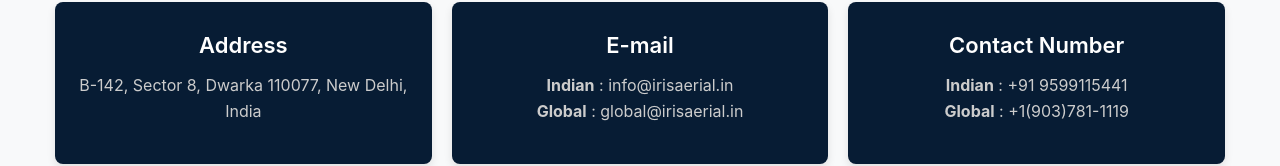
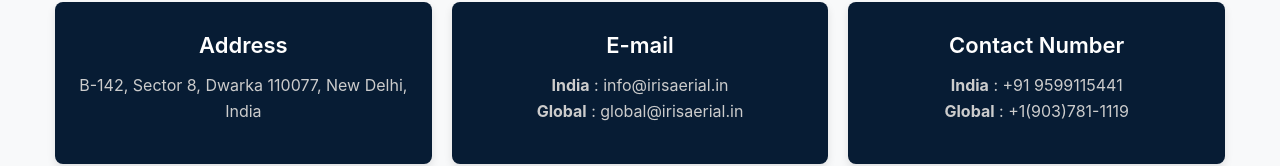
Before and after one commit to deepak05kr18/Iris, a React (Create React App) app: page /contact-us in a window 1280 px wide. Shown: the part 158-324 px from the top of the page. Built offline with nearby package versions, Linux system fonts and the light colour scheme.

Commit message:
31may commit

```diff
--- a/src/pages/Contact_us/contact/contact.js
+++ b/src/pages/Contact_us/contact/contact.js
@@ -66,7 +66,7 @@
                 </div>
                 <div className="contact-info-text">
                   <h2>E-mail</h2>
-                  <span><b>Indian</b> : info@irisaerial.in</span>
+                  <span><b>India</b> : info@irisaerial.in</span>
                   <span><b>Global</b> : global@irisaerial.in</span>
                 </div>
               </div>
@@ -82,7 +82,7 @@
                 </div>
                 <div className="contact-info-text">
                   <h2>Contact Number</h2>
-                  <span><b>Indian</b> : +91 9599115441</span>
+                  <span><b>India</b> : +91 9599115441</span>
                   <span><b>Global</b> : +1(903)781-1119</span>
                   </div>
               </div>
```
